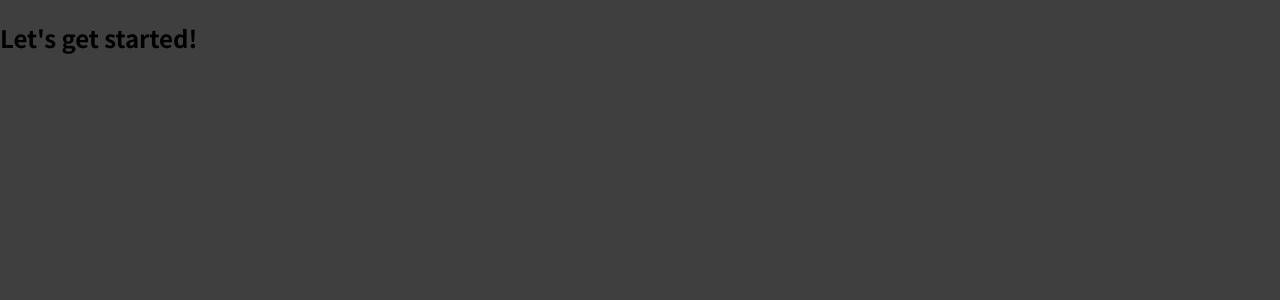
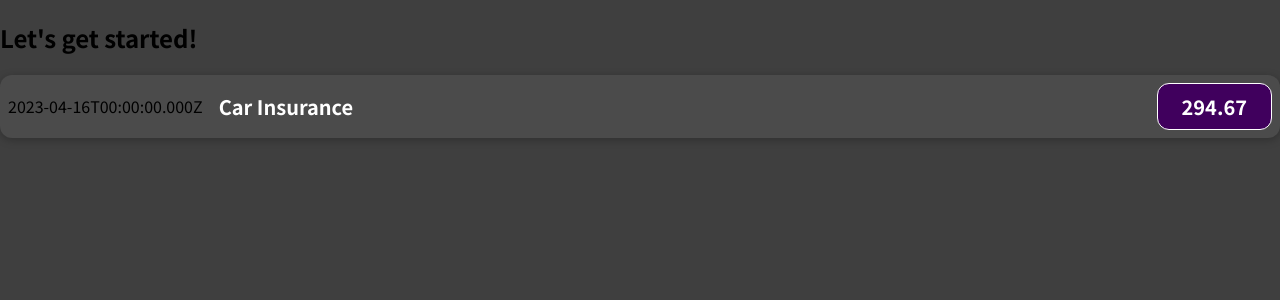
Before and after one commit to DakiTheBest/react-kurs-1, a JavaScript app: page / in a window 1280 px wide. Shown: the top 300 px of the page. Built offline with nearby package versions, Linux system fonts and the light colour scheme.

Commit message:
progress

```diff
--- a/src/App.js
+++ b/src/App.js
@@ -1,7 +1,10 @@
+import ExpenseItem from "./components/ExpenseItem";
+
 function App() {
   return (
     <div>
       <h2>Let's get started!</h2>
+      <ExpenseItem></ExpenseItem>
     </div>
   );
 }
--- /dev/null
+++ b/src/components/ExpenseItem.css
@@ -0,0 +1,56 @@
+.expense-item {
+  display: flex;
+  justify-content: space-between;
+  align-items: center;
+  box-shadow: 0 2px 8px rgba(0, 0, 0, 0.25);
+  padding: 0.5rem;
+  margin: 1rem 0;
+  border-radius: 12px;
+  background-color: #4b4b4b;
+}
+
+.expense-item__description {
+  display: flex;
+  flex-direction: column;
+  gap: 1rem;
+  align-items: flex-end;
+  flex-flow: column-reverse;
+  justify-content: flex-start;
+  flex: 1;
+}
+
+.expense-item h2 {
+  color: #3a3a3a;
+  font-size: 1rem;
+  flex: 1;
+  margin: 0 1rem;
+  color: white;
+}
+
+.expense-item__price {
+  font-size: 1rem;
+  font-weight: bold;
+  color: white;
+  background-color: #40005d;
+  border: 1px solid white;
+  padding: 0.5rem;
+  border-radius: 12px;
+}
+
+@media (min-width: 580px) {
+  .expense-item__description {
+    flex-direction: row;
+    align-items: center;
+    justify-content: flex-start;
+    flex: 1;
+  }
+
+  .expense-item__description h2 {
+    font-size: 1.25rem;
+  }
+
+  .expense-item__price {
+    font-size: 1.25rem;
+    padding: 0.5rem 1.5rem;
+  }
+}
--- /dev/null
+++ b/src/components/ExpenseItem.js
@@ -0,0 +1,19 @@
+import "./ExpenseItem.css";
+
+const ExpenseItem = () => {
+  const expenseDate = new Date(2023, 3, 16);
+  const expenseTitle = "Car Insurance";
+  const expenseAmount = 294.67;
+
+  return (
+    <div className="expense-item">
+      <div>{expenseDate.toISOString()}</div>
+      <div className="expense-item__description">
+        <h2>{expenseTitle}</h2>
+        <div className="expense-item__price">{expenseAmount}</div>
+      </div>
+    </div>
+  );
+};
+
+export default ExpenseItem;
--- a/src/index.css
+++ b/src/index.css
@@ -1,11 +1,11 @@
-@import url('https://fonts.googleapis.com/css2?family=Noto+Sans+JP:wght@400;700&display=swap');
+@import url("https://fonts.googleapis.com/css2?family=Noto+Sans+JP:wght@400;700&display=swap");
 
 * {
   box-sizing: border-box;
 }
 
 html {
-  font-family: 'Noto Sans JP', sans-serif;
+  font-family: "Noto Sans JP", sans-serif;
 }
 
 body {
```
Also changed, not shown: src/index.js (+4 -4 lines).
